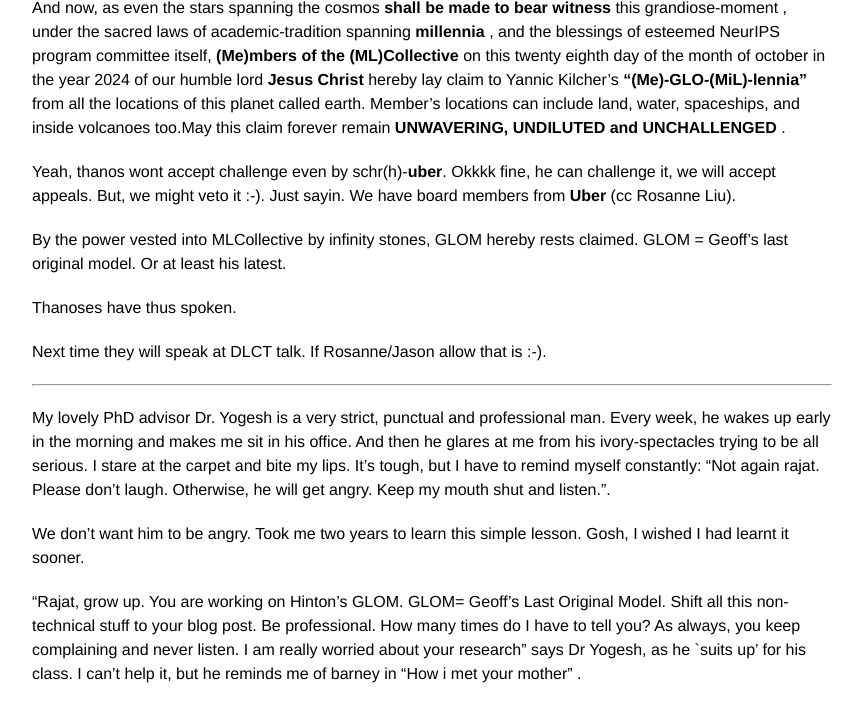
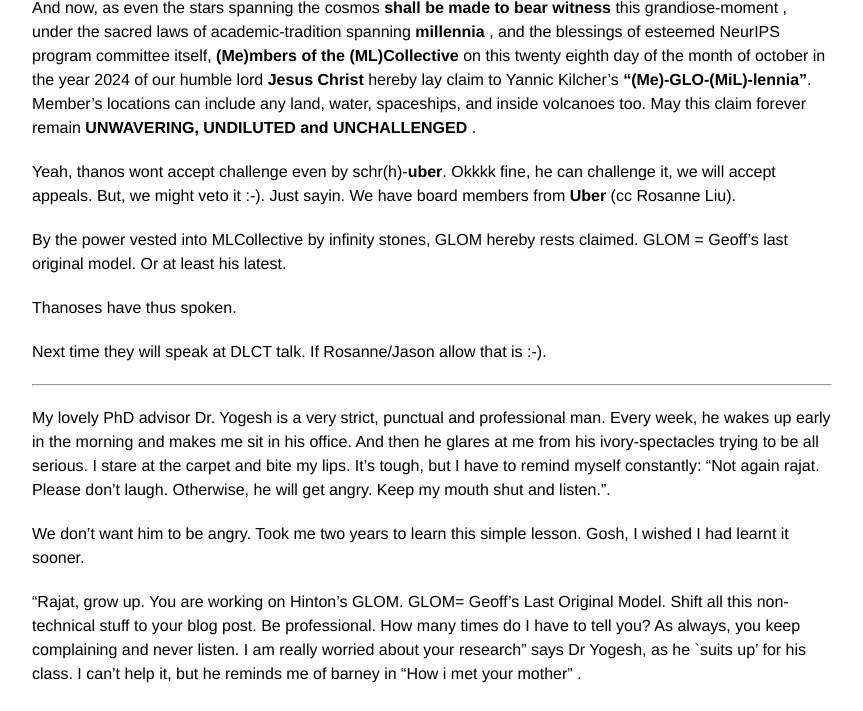
Before and after one commit to rajatmodi62/rajatmodi62.github.io, a Jekyll site: the page built from _posts/2024-10-26-hinton_apm.md, in a window 1280 px wide and 900 px high, scrolled down 1558 px, cut to the strip 189-900 px from the top of the window. Shown: the whole strip, without its empty margins (208-1071 px from the left). Built offline with Jekyll 4.4.1, drawn with Linux system fonts in a browser that asks for light colours; comment, search, counter and statistics services are not loaded.

Commit message:
soft link blog

```diff
--- a/_posts/2024-10-26-hinton_apm.md
+++ b/_posts/2024-10-26-hinton_apm.md
@@ -27,7 +27,7 @@ date:   2024-10-26 11:00:00
 </div>
 
 
-And now, as even the stars spanning the cosmos <b> shall be made to bear witness </b>  this grandiose-moment , under the sacred laws of academic-tradition spanning <b> millennia </b>, and the blessings of esteemed NeurIPS program committee itself, <b>(Me)mbers of the (ML)Collective</b> on this twenty eighth day of the month of october in the year 2024 of our humble lord <b>Jesus Christ</b>  hereby lay claim to  Yannic Kilcher’s <b>“(Me)-GLO-(MiL)-lennia”</b> from all the locations of this planet called earth. Member's locations can include land, water, spaceships, and inside volcanoes too.May this claim forever remain <b>UNWAVERING, UNDILUTED and UNCHALLENGED </b>.
+And now, as even the stars spanning the cosmos <b> shall be made to bear witness </b>  this grandiose-moment , under the sacred laws of academic-tradition spanning <b> millennia </b>, and the blessings of esteemed NeurIPS program committee itself, <b>(Me)mbers of the (ML)Collective</b> on this twenty eighth day of the month of october in the year 2024 of our humble lord <b>Jesus Christ</b>  hereby lay claim to  Yannic Kilcher’s <b>“(Me)-GLO-(MiL)-lennia”</b>. Member's locations can include any land, water, spaceships, and inside volcanoes too. May this claim forever remain <b>UNWAVERING, UNDILUTED and UNCHALLENGED </b>.
 
 Yeah, thanos wont accept challenge even by schr(h)-<b>uber</b>. Okkkk fine, he can challenge it, we will accept appeals. But, we might veto it :-). Just sayin. We have board members from <b>Uber</b> (cc Rosanne Liu).
 
```
